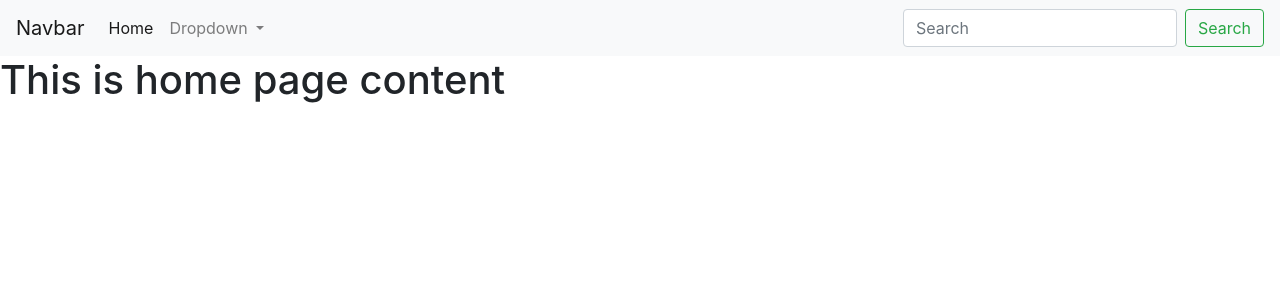
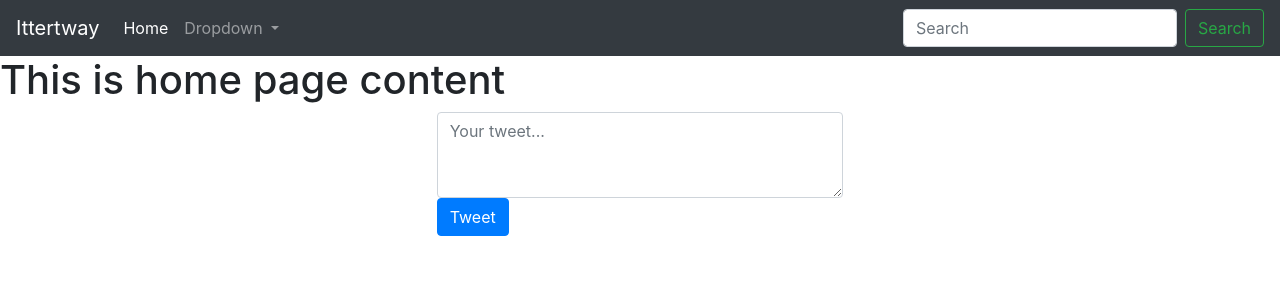
Before and after one commit to kczan/TwitterClone, a Django app: page / in a window 1280 px wide. Shown: the top 300 px of the page. Run offline with Django 3.2, Linux system fonts and the light colour scheme; data that the repository does not hold is empty; parts of the project's set-up code (start-up, migrations or seed data) failed here and were passed over; some libraries are stand-ins or nearby versions.

Commit message:
Added a form to create a tweet

```diff
--- a/TwitterClone/settings.py
+++ b/TwitterClone/settings.py
@@ -29,7 +29,7 @@ SECRET_KEY = config['SECRET_KEY']
 # SECURITY WARNING: don't run with debug turned on in production!
 DEBUG = True
 
-ALLOWED_HOSTS = []
+ALLOWED_HOSTS = ['localhost', '127.0.0.1']
 
 
 # Application definition
--- a/TwitterClone/urls.py
+++ b/TwitterClone/urls.py
@@ -16,12 +16,12 @@ Including another URLconf
 from django.contrib import admin
 from django.urls import path
 
-from tweets.views import home_view, tweet_detail_view, tweet_list_view
+from tweets.views import home_view, tweet_detail_view, tweet_list_view, tweet_create_view
 
 urlpatterns = [
     path('admin/', admin.site.urls),
     path('', home_view, name='home'),
     path('tweets/<int:tweet_id>', tweet_detail_view),
+    path('create-tweet', tweet_create_view, name='create_tweet'),
     path('tweets', tweet_list_view, name='tweets_list'),
-
 ]
--- /dev/null
+++ b/templates/components/form.html
@@ -0,0 +1,4 @@
+<form action="" method="POST"> {% csrf_token %}
+  {{ form.as_p }}
+  <button type='submit' class="btn btn-secondary">Send</button>
+</form>
--- a/templates/components/navbar.html
+++ b/templates/components/navbar.html
@@ -1,5 +1,5 @@
-<nav class="navbar navbar-expand-lg navbar-light bg-light">
-  <a class="navbar-brand" href="#">Navbar</a>
+<nav class="navbar navbar-expand-lg navbar-dark bg-dark">
+  <a class="navbar-brand" href="#">Ittertway</a>
   <button class="navbar-toggler" type="button" data-toggle="collapse" data-target="#navbarSupportedContent" aria-controls="navbarSupportedContent" aria-expanded="false" aria-label="Toggle navigation">
     <span class="navbar-toggler-icon"></span>
   </button>
--- a/templates/home.html
+++ b/templates/home.html
@@ -3,6 +3,18 @@
 
 {% block content %}
 <h1>This is home page content</h1>
+<section class="row">
+  <div class='col-md-4 mx-auto'>
+    <form action="/create-tweet" method="POST" class="form">
+      {% csrf_token %}
+      <input type="hidden" value="/" name="next">
+      <textarea class='form-control' name="content" placeholder="Your tweet..." id="" cols="20" rows="3"></textarea>
+      <button class='btn btn-primary' type="submit">Tweet</button>
+    </form>
+  </div>
+
+</section>
+
 <section class='row ml-4' id='tweets'>
 
 </section>
--- a/tweets/static/tweets.js
+++ b/tweets/static/tweets.js
@@ -24,7 +24,7 @@ async function getData() {
 function formatTweet(tweet) {
   return (
     `
-    <section class='col-12 mb-4'>
+    <section class='col-12 mb-4 border'>
     <article>
     <h2 class='mb-4 tweet' id='tweet-${tweet.id}'>${tweet.content}</h2>
     </article>
--- a/tweets/views.py
+++ b/tweets/views.py
@@ -1,7 +1,9 @@
 from django.http import HttpResponse, Http404, JsonResponse
-from django.shortcuts import render
+from django.shortcuts import render, redirect
+from django.utils.http import is_safe_url
 
 from .models import Tweet
+from .forms import TweetForm
 
 # Create your views here.
 
@@ -17,6 +19,20 @@ def tweet_list_view(request, *args, **kwargs):
 
   return JsonResponse(data)
 
+def tweet_create_view(request):
+  form = TweetForm(request.POST or None)
+  next_url = request.POST.get('next') or None
+  print(request.POST, 'asdads')
+  print(next_url, 'dupa')
+  if form.is_valid:
+    obj = form.save(commit=False)
+    obj.save()
+    if next_url != None:
+      return redirect(next_url)
+    form = TweetForm()
+
+  return render(request, 'components/form.html', context={'form': form})
+
 def tweet_detail_view(request, tweet_id):
   data = {
     "id": tweet_id,
```
Also changed, not shown: tweets/forms.py (added, +18 -0 lines).
